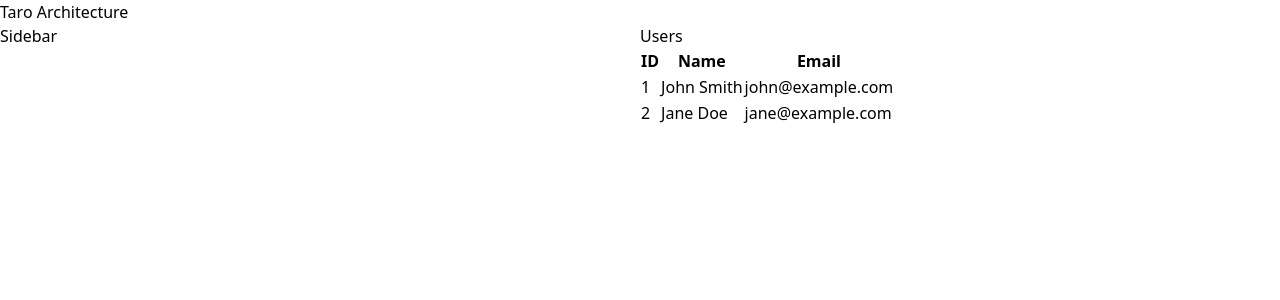
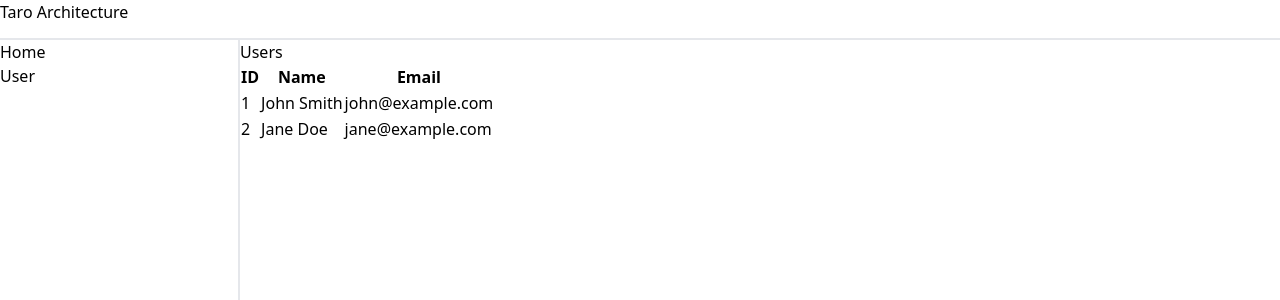
Before and after one commit to taro-28/ore-no-saikyo-architecture, a Next.js app: page /users in a window 1280 px wide. Shown: the top 300 px of the page. Built offline with nearby package versions, Linux system fonts and the light colour scheme.

Commit message:
add sidebar navigation

```diff
--- a/src/app/layout.tsx
+++ b/src/app/layout.tsx
@@ -1,9 +1,6 @@
 import { Header } from "../components/Header";
 import { Sidebar } from "../components/Sidebar";
 import "./globals.css";
-import { Inter } from "next/font/google";
-
-const inter = Inter({ subsets: ["latin"] });
 
 export const metadata = {
     title: "Taro's Architecture",
@@ -17,9 +14,9 @@ export default function RootLayout({
 }) {
     return (
         <html lang="ja">
-            <body className="grid grid-cols-2">
-                <Header className="col-span-2" />
-                <Sidebar className="col-span-1" />
+            <body className="grid h-screen grid-cols-[min-content_1fr] grid-rows-[min-content_1fr]">
+                <Header className="col-span-2 h-10 border-b-2 border-solid border-gray-200" />
+                <Sidebar className="col-span-1 w-60 border-r-2 border-solid border-gray-200 " />
                 <main className="col-span-1">{children}</main>
             </body>
         </html>
--- a/src/components/Sidebar.tsx
+++ b/src/components/Sidebar.tsx
@@ -1,3 +1,23 @@
+import Link from "next/link";
+
+const items: {
+    label: string;
+    href: string;
+}[] = [
+    { label: "Home", href: "/" },
+    { label: "User", href: "/users" },
+];
+
 type Props = JSX.IntrinsicElements["aside"];
 
-export const Sidebar = (props: Props) => <aside {...props}>Sidebar</aside>;
+export const Sidebar = (props: Props) => (
+    <aside {...props}>
+        <nav className="flex flex-col">
+            {items.map(({ label, href: path }) => (
+                <Link key={label} href={path}>
+                    {label}
+                </Link>
+            ))}
+        </nav>
+    </aside>
+);
```
